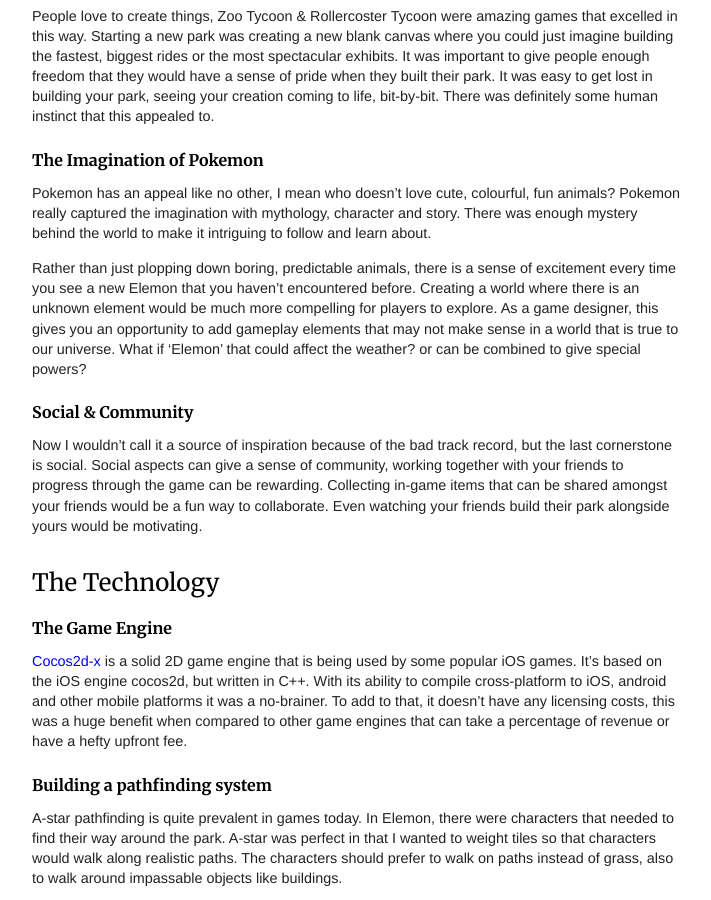
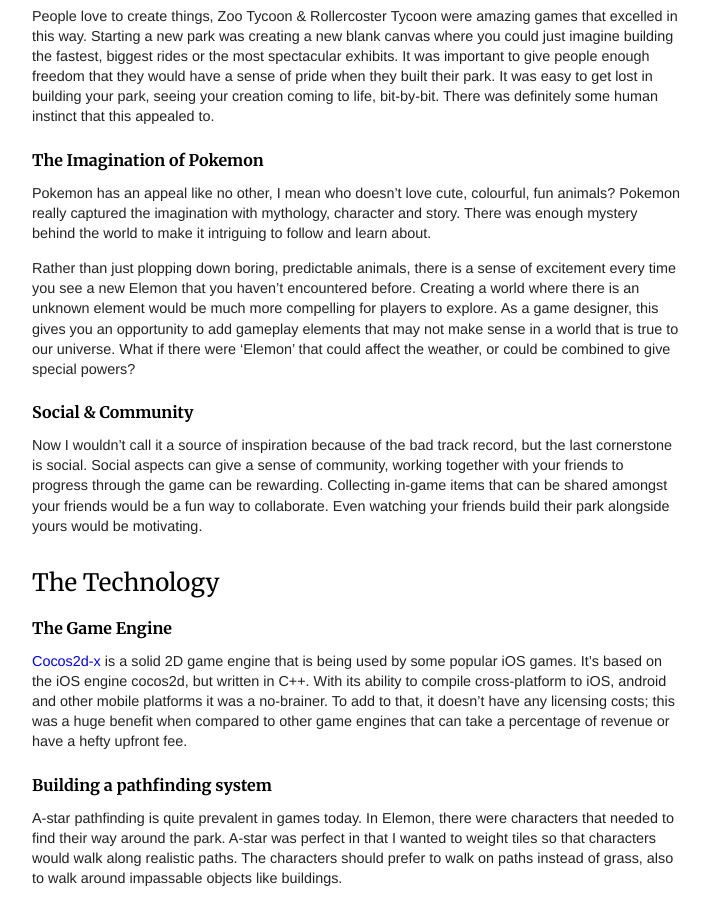
Before and after one commit to JamesPartaker/jamespartaker.github.io, a Jekyll site: the page built from projects/elemon.md, in a window 1280 px wide and 900 px high, scrolled down 968 px. Shown: the whole window, without its empty margins (283-994 px from the left). Built offline with Jekyll 4.4.1, drawn with Linux system fonts in a browser that asks for light colours; some of the changed text lies outside the part shown.

Commit message:
A few grammatical changes to the elemon page

```diff
--- a/projects/elemon.md
+++ b/projects/elemon.md
@@ -25,7 +25,7 @@ People love to create things, Zoo Tycoon & Rollercoster Tycoon were amazing game
 
 Pokemon has an appeal like no other, I mean who doesn't love cute, colourful, fun animals? Pokemon really captured the imagination with mythology, character and story. There was enough mystery behind the world to make it intriguing to follow and learn about.
 
-Rather than just plopping down boring, predictable animals, there is a sense of excitement every time you see a new Elemon that you haven't encountered before. Creating a world where there is an unknown element would be much more compelling for players to explore. As a game designer, this gives you an opportunity to add gameplay elements that may not make sense in a world that is true to our universe. What if 'Elemon' that could affect the weather? or can be combined to give special powers?
+Rather than just plopping down boring, predictable animals, there is a sense of excitement every time you see a new Elemon that you haven't encountered before. Creating a world where there is an unknown element would be much more compelling for players to explore. As a game designer, this gives you an opportunity to add gameplay elements that may not make sense in a world that is true to our universe. What if there were 'Elemon' that could affect the weather, or could be combined to give special powers?
 
 #### Social &amp; Community
 
@@ -35,7 +35,7 @@ Now I wouldn't call it a source of inspiration because of the bad track record,
 
 #### The Game Engine
 
-[Cocos2d-x](http://www.cocos2d-x.org/) is a solid 2D game engine that is being used by some popular iOS games. It's based on the iOS engine cocos2d, but written in C++. With its ability to compile cross-platform to iOS, android and other mobile platforms it was a no-brainer. To add to that, it doesn't have any licensing costs, this was a huge benefit when compared to other game engines that can take a percentage of revenue or have a hefty upfront fee.
+[Cocos2d-x](http://www.cocos2d-x.org/) is a solid 2D game engine that is being used by some popular iOS games. It's based on the iOS engine cocos2d, but written in C++. With its ability to compile cross-platform to iOS, android and other mobile platforms it was a no-brainer. To add to that, it doesn't have any licensing costs; this was a huge benefit when compared to other game engines that can take a percentage of revenue or have a hefty upfront fee.
 
 
 #### Building a pathfinding system
```
Also changed, not shown: other parts of projects/elemon.md (+2 -2 lines).
